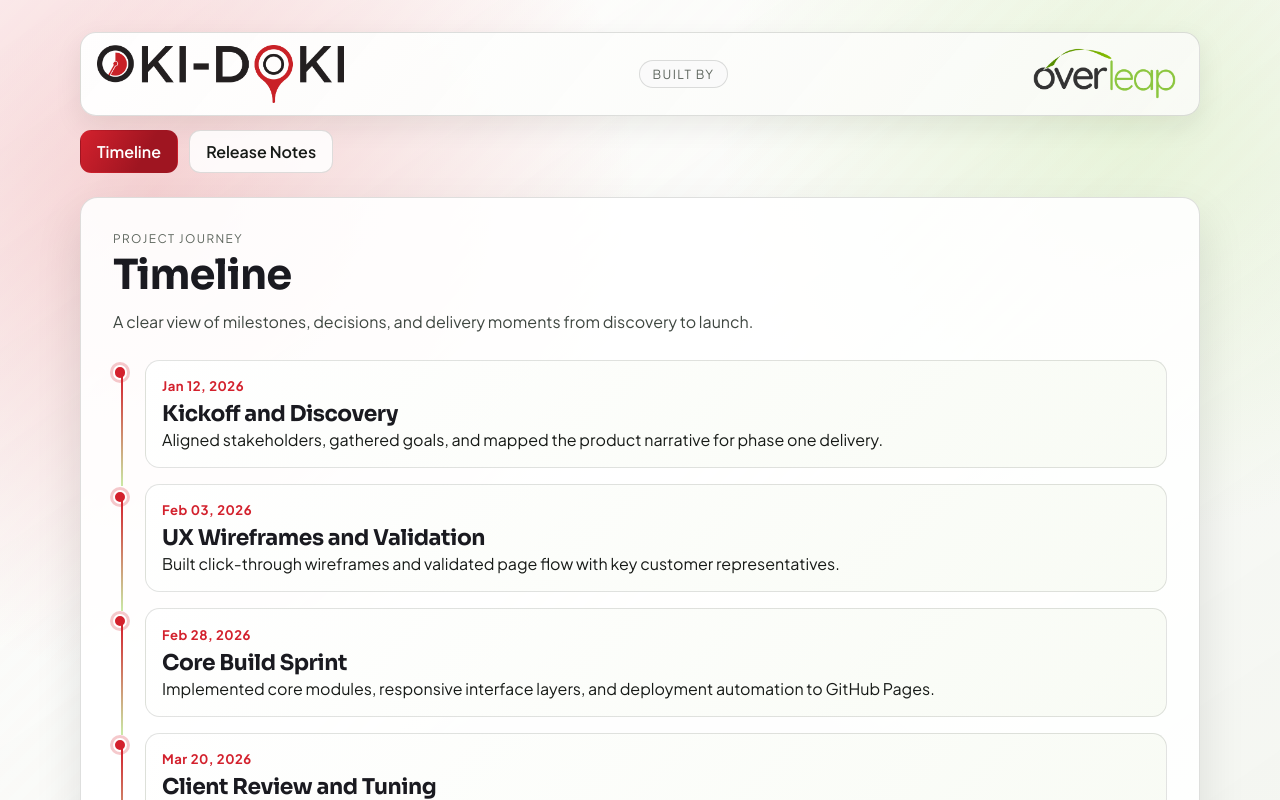
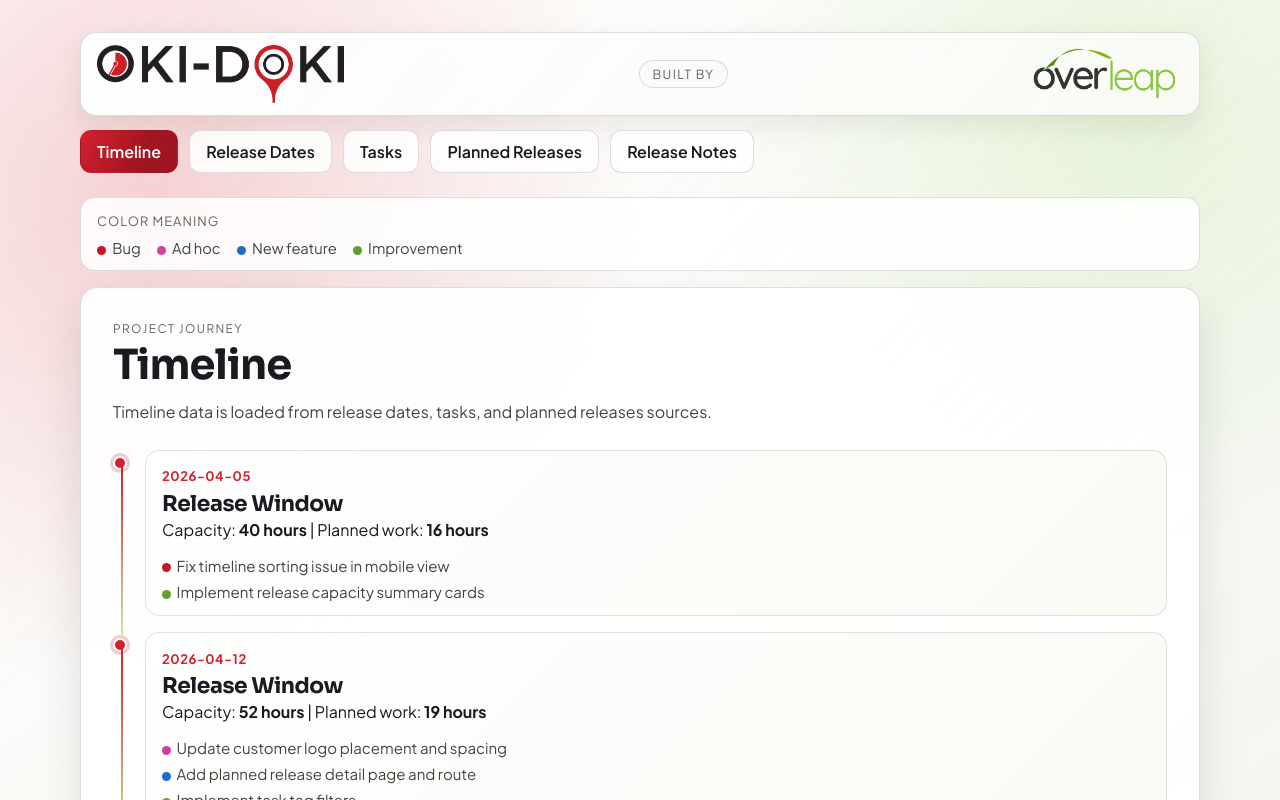
Before and after one commit to rasanga23/TIME_LINE_OKIDOKI, a React (Vite) app: page /#/timeline in a window 1280 px wide. Shown: the top 800 px of the page. Built offline with nearby package versions, Linux system fonts and the light colour scheme.

Commit message:
Add timeline and release data structure; implement pages for timeline, release dates, tasks, and planned releases

```diff
--- a/src/App.css
+++ b/src/App.css
@@ -93,6 +93,39 @@
   margin: 0 auto;
 }
 
+.legend-strip {
+  border: 1px solid var(--line);
+  border-radius: 0.9rem;
+  background: rgba(255, 255, 255, 0.86);
+  padding: 0.8rem 1rem;
+  margin: 0 0 1rem;
+}
+
+.legend-title {
+  margin: 0;
+  font-size: 0.8rem;
+  text-transform: uppercase;
+  letter-spacing: 0.08em;
+  color: var(--muted);
+}
+
+.legend-strip ul {
+  list-style: none;
+  padding: 0;
+  margin: 0.5rem 0 0;
+  display: flex;
+  flex-wrap: wrap;
+  gap: 0.8rem 1rem;
+}
+
+.legend-strip li {
+  display: inline-flex;
+  align-items: center;
+  gap: 0.4rem;
+  color: var(--soft-ink);
+  font-size: 0.92rem;
+}
+
 .page-section {
   border-radius: 1.1rem;
   border: 1px solid var(--line);
@@ -171,6 +204,122 @@
   letter-spacing: 0.04em;
 }
 
+.mini-task-list {
+  margin: 0.8rem 0 0;
+  padding: 0;
+  list-style: none;
+  display: grid;
+  gap: 0.45rem;
+}
+
+.mini-task-list li {
+  display: flex;
+  align-items: flex-start;
+  gap: 0.7rem;
+  color: var(--soft-ink);
+  font-size: 0.94rem;
+}
+
+.task-label {
+  display: inline-flex;
+  align-items: center;
+  gap: 0.35rem;
+}
+
+.task-dot {
+  width: 0.56rem;
+  height: 0.56rem;
+  min-width: 0.56rem;
+  border-radius: 50%;
+  margin-top: 0.35rem;
+}
+
+.task-dot-bug {
+  background: #c71628;
+}
+
+.task-dot-ad-hoc {
+  background: #d33f9f;
+}
+
+.task-dot-new-feature {
+  background: #1b6fc9;
+}
+
+.task-dot-improvement {
+  background: #5f9f2d;
+}
+
+.data-grid {
+  display: grid;
+  gap: 0.9rem;
+  grid-template-columns: repeat(3, minmax(0, 1fr));
+}
+
+.data-card {
+  border: 1px solid rgba(22, 27, 24, 0.12);
+  border-radius: 0.95rem;
+  padding: 1rem;
+  background: linear-gradient(165deg, rgba(255, 255, 255, 0.98), rgba(245, 250, 239, 0.96));
+}
+
+.task-table-wrap {
+  overflow-x: auto;
+}
+
+.task-table {
+  width: 100%;
+  border-collapse: collapse;
+  min-width: 560px;
+}
+
+.task-table th,
+.task-table td {
+  border-bottom: 1px solid rgba(26, 30, 27, 0.12);
+  padding: 0.75rem 0.65rem;
+  text-align: left;
+}
+
+.task-table th {
+  font-size: 0.86rem;
+  text-transform: uppercase;
+  letter-spacing: 0.06em;
+  color: var(--muted);
+}
+
+.planned-stack {
+  display: grid;
+  gap: 0.9rem;
+}
+
+.planned-card {
+  border: 1px solid rgba(22, 27, 24, 0.12);
+  border-radius: 0.95rem;
+  padding: 1rem;
+  background: linear-gradient(165deg, rgba(255, 255, 255, 0.98), rgba(245, 250, 239, 0.96));
+}
+
+.planned-card p {
+  margin-top: 0.35rem;
+  color: var(--soft-ink);
+}
+
+.planned-card ul {
+  margin: 0.8rem 0 0;
+  padding: 0;
+  list-style: none;
+  display: grid;
+  gap: 0.45rem;
+}
+
+.planned-card li {
+  display: flex;
+  justify-content: space-between;
+  gap: 0.7rem;
+  border-bottom: 1px dashed rgba(30, 34, 31, 0.2);
+  padding-bottom: 0.42rem;
+}
+
 .release-grid {
   display: grid;
   gap: 1rem;
@@ -231,6 +380,7 @@
 }
 
 @media (max-width: 960px) {
+  .data-grid,
   .release-grid {
     grid-template-columns: 1fr 1fr;
   }
@@ -249,8 +399,19 @@
     justify-content: center;
   }
 
+  .data-grid,
   .release-grid {
     grid-template-columns: 1fr;
+  }
+
+  .mini-task-list li,
+  .planned-card li {
+    flex-direction: column;
+    align-items: flex-start;
+  }
+
+  .legend-strip {
+    padding: 0.75rem;
   }
 
   .timeline-item {
--- a/src/App.tsx
+++ b/src/App.tsx
@@ -1,38 +1,11 @@
 import { NavLink, Navigate, Route, Routes } from 'react-router-dom'
 import './App.css'
-
-const timelineEvents = [
-  {
-    title: 'Kickoff and Discovery',
-    date: 'Jan 12, 2026',
-    details:
-      'Aligned stakeholders, gathered goals, and mapped the product narrative for phase one delivery.',
-  },
-  {
-    title: 'UX Wireframes and Validation',
-    date: 'Feb 03, 2026',
-    details:
-      'Built click-through wireframes and validated page flow with key customer representatives.',
-  },
-  {
-    title: 'Core Build Sprint',
-    date: 'Feb 28, 2026',
-    details:
-      'Implemented core modules, responsive interface layers, and deployment automation to GitHub Pages.',
-  },
-  {
-    title: 'Client Review and Tuning',
-    date: 'Mar 20, 2026',
-    details:
-      'Addressed review feedback, polished visual details, and improved first-load performance.',
-  },
-  {
-    title: 'Go Live',
-    date: 'Apr 01, 2026',
-    details:
-      'Released production-ready version with timeline and release notes for transparent project communication.',
-  },
-]
+import {
+  buildTimelineData,
+  releaseDatesData,
+  tasksData,
+  type TaskEntry,
+} from './timeline-data'
 
 const releases = [
   {
@@ -67,6 +40,38 @@ const releases = [
 const okidokiLogo = `${import.meta.env.BASE_URL}okidoki.png`
 const overleapLogo = `${import.meta.env.BASE_URL}overleaplogo.png`
 
+const timelineData = buildTimelineData()
+
+function taskDotClass(tag: TaskEntry['tag']) {
+  return `task-dot task-dot-${tag.replace(' ', '-')}`
+}
+
+function TagLegend() {
+  return (
+    <section className="legend-strip" aria-label="Tag color meaning">
+      <p className="legend-title">Color Meaning</p>
+      <ul>
+        <li>
+          <span className="task-dot task-dot-bug" aria-hidden="true" />
+          Bug
+        </li>
+        <li>
+          <span className="task-dot task-dot-ad-hoc" aria-hidden="true" />
+          Ad hoc
+        </li>
+        <li>
+          <span className="task-dot task-dot-new-feature" aria-hidden="true" />
+          New feature
+        </li>
+        <li>
+          <span className="task-dot task-dot-improvement" aria-hidden="true" />
+          Improvement
+        </li>
+      </ul>
+    </section>
+  )
+}
+
 function TimelinePage() {
   return (
     <section className="page-section" aria-labelledby="timeline-heading">
@@ -74,22 +79,126 @@ function TimelinePage() {
         <p className="eyebrow">Project Journey</p>
         <h1 id="timeline-heading">Timeline</h1>
         <p className="intro">
-          A clear view of milestones, decisions, and delivery moments from discovery to launch.
+          Timeline data is loaded from release dates, tasks, and planned releases sources.
         </p>
       </div>
 
       <ol className="timeline-list">
-        {timelineEvents.map((event) => (
-          <li key={event.title} className="timeline-item">
+        {timelineData.map((event) => (
+          <li key={event.date} className="timeline-item">
             <div className="timeline-dot" aria-hidden="true" />
             <article className="timeline-card">
               <p className="timeline-date">{event.date}</p>
-              <h2>{event.title}</h2>
-              <p>{event.details}</p>
+              <h2>Release Window</h2>
+              <p>
+                Capacity: <strong>{event.capacityHours} hours</strong> | Planned work:{' '}
+                <strong>{event.totalTaskHours} hours</strong>
+              </p>
+              <ul className="mini-task-list">
+                {event.tasks.map((task) => (
+                  <li key={task.id}>
+                    <span className="task-label">
+                      <span className={taskDotClass(task.tag)} aria-hidden="true" />
+                      {task.title}
+                    </span>
+                  </li>
+                ))}
+              </ul>
             </article>
           </li>
         ))}
       </ol>
+    </section>
+  )
+}
+
+function ReleaseDatesPage() {
+  return (
+    <section className="page-section" aria-labelledby="release-dates-heading">
+      <div className="page-head">
+        <p className="eyebrow">Data Page</p>
+        <h1 id="release-dates-heading">Release Dates</h1>
+        <p className="intro">Each date includes release capacity as number of available hours.</p>
+      </div>
+
+      <div className="data-grid">
+        {releaseDatesData.map((item) => (
+          <article key={item.date} className="data-card">
+            <p className="timeline-date">{item.date}</p>
+            <h2>{item.capacityHours} Hours Capacity</h2>
+          </article>
+        ))}
+      </div>
+    </section>
+  )
+}
+
+function TasksPage() {
+  return (
+    <section className="page-section" aria-labelledby="tasks-heading">
+      <div className="page-head">
+        <p className="eyebrow">Data Page</p>
+        <h1 id="tasks-heading">Tasks</h1>
+        <p className="intro">Task title, required hours, and tag: bug, improvement, ad hoc, or new feature.</p>
+      </div>
+
+      <div className="task-table-wrap">
+        <table className="task-table">
+          <thead>
+            <tr>
+              <th>Task Title</th>
+              <th>Hours</th>
+            </tr>
+          </thead>
+          <tbody>
+            {tasksData.map((task) => (
+              <tr key={task.id}>
+                <td>
+                  <span className="task-label">
+                    <span className={taskDotClass(task.tag)} aria-hidden="true" />
+                    {task.title}
+                  </span>
+                </td>
+                <td>{task.hours}</td>
+              </tr>
+            ))}
+          </tbody>
+        </table>
+      </div>
+    </section>
+  )
+}
+
+function PlannedReleasesPage() {
+  return (
+    <section className="page-section" aria-labelledby="planned-releases-heading">
+      <div className="page-head">
+        <p className="eyebrow">Data Page</p>
+        <h1 id="planned-releases-heading">Planned Releases</h1>
+        <p className="intro">Each date lists all related tasks from the Tasks page data.</p>
+      </div>
+
+      <div className="planned-stack">
+        {timelineData.map((entry) => (
+          <article key={entry.date} className="planned-card">
+            <h2>{entry.date}</h2>
+            <p>
+              Capacity: {entry.capacityHours}h | Planned: {entry.totalTaskHours}h
+            </p>
+            <ul>
+              {entry.tasks.map((task) => (
+                <li key={task.id}>
+                  <span className="task-label">
+                    <span className={taskDotClass(task.tag)} aria-hidden="true" />
+                    {task.title}
+                  </span>
+                  <span>{task.hours}h</span>
+                </li>
+              ))}
+            </ul>
+          </article>
+        ))}
+      </div>
     </section>
   )
 }
@@ -144,6 +253,24 @@ function App() {
             Timeline
           </NavLink>
           <NavLink
+            to="/release-dates"
+            className={({ isActive }) => (isActive ? 'nav-link active' : 'nav-link')}
+          >
+            Release Dates
+          </NavLink>
+          <NavLink
+            to="/tasks"
+            className={({ isActive }) => (isActive ? 'nav-link active' : 'nav-link')}
+          >
+            Tasks
+          </NavLink>
+          <NavLink
+            to="/planned-releases"
+            className={({ isActive }) => (isActive ? 'nav-link active' : 'nav-link')}
+          >
+            Planned Releases
+          </NavLink>
+          <NavLink
             to="/release-notes"
             className={({ isActive }) => (isActive ? 'nav-link active' : 'nav-link')}
           >
@@ -153,9 +280,13 @@ function App() {
       </header>
 
       <main className="site-main">
+        <TagLegend />
         <Routes>
           <Route path="/" element={<Navigate to="/timeline" replace />} />
           <Route path="/timeline" element={<TimelinePage />} />
+          <Route path="/release-dates" element={<ReleaseDatesPage />} />
+          <Route path="/tasks" element={<TasksPage />} />
+          <Route path="/planned-releases" element={<PlannedReleasesPage />} />
           <Route path="/release-notes" element={<ReleaseNotesPage />} />
         </Routes>
       </main>
--- /dev/null
+++ b/src/timeline-data/index.ts
@@ -0,0 +1,27 @@
+import { plannedReleasesData } from './planned-releases'
+import { releaseDatesData } from './release-dates'
+import { tasksData } from './tasks'
+import type { TimelineEntry } from './types'
+
+export { plannedReleasesData, releaseDatesData, tasksData }
+export type { PlannedReleaseEntry, ReleaseDateEntry, TaskEntry, TaskTag, TimelineEntry } from './types'
+
+export function buildTimelineData(): TimelineEntry[] {
+  const releaseCapacityMap = new Map(releaseDatesData.map((item) => [item.date, item.capacityHours]))
+  const taskMap = new Map(tasksData.map((task) => [task.id, task]))
+
+  return plannedReleasesData.map((plan) => {
+    const tasks = plan.taskIds
+      .map((taskId) => taskMap.get(taskId))
+      .filter((task): task is NonNullable<typeof task> => Boolean(task))
+
+    const totalTaskHours = tasks.reduce((sum, task) => sum + task.hours, 0)
+
+    return {
+      date: plan.date,
+      capacityHours: releaseCapacityMap.get(plan.date) ?? 0,
+      totalTaskHours,
+      tasks,
+    }
+  })
+}
--- /dev/null
+++ b/src/timeline-data/planned-releases.ts
@@ -0,0 +1,16 @@
+import type { PlannedReleaseEntry } from './types'
+
+export const plannedReleasesData: PlannedReleaseEntry[] = [
+  {
+    date: '2026-04-05',
+    taskIds: ['T-101', 'T-102'],
+  },
+  {
+    date: '2026-04-12',
+    taskIds: ['T-103', 'T-104', 'T-105'],
+  },
+  {
+    date: '2026-04-19',
+    taskIds: ['T-106', 'T-107'],
+  },
+]
--- /dev/null
+++ b/src/timeline-data/release-dates.ts
@@ -0,0 +1,16 @@
+import type { ReleaseDateEntry } from './types'
+
+export const releaseDatesData: ReleaseDateEntry[] = [
+  {
+    date: '2026-04-05',
+    capacityHours: 40,
+  },
+  {
+    date: '2026-04-12',
+    capacityHours: 52,
+  },
+  {
+    date: '2026-04-19',
+    capacityHours: 44,
+  },
+]
--- /dev/null
+++ b/src/timeline-data/tasks.ts
@@ -0,0 +1,46 @@
+import type { TaskEntry } from './types'
+
+export const tasksData: TaskEntry[] = [
+  {
+    id: 'T-101',
+    title: 'Fix timeline sorting issue in mobile view',
+    hours: 6,
+    tag: 'bug',
+  },
+  {
+    id: 'T-102',
+    title: 'Implement release capacity summary cards',
+    hours: 10,
+    tag: 'improvement',
+  },
+  {
+    id: 'T-103',
+    title: 'Update customer logo placement and spacing',
+    hours: 4,
+    tag: 'ad hoc',
+  },
+  {
+    id: 'T-104',
+    title: 'Add planned release detail page and route',
+    hours: 8,
+    tag: 'new feature',
+  },
+  {
+    id: 'T-105',
+    title: 'Implement task tag filters',
+    hours: 7,
+    tag: 'improvement',
+  },
+  {
+    id: 'T-106',
+    title: 'Patch release note card overflow bug',
+    hours: 5,
+    tag: 'bug',
+  },
+  {
+    id: 'T-107',
+    title: 'Prepare emergency label copy update',
+    hours: 3,
+    tag: 'ad hoc',
+  },
+]
--- /dev/null
+++ b/src/timeline-data/types.ts
@@ -0,0 +1,25 @@
+export type TaskTag = 'bug' | 'improvement' | 'ad hoc' | 'new feature'
+
+export interface ReleaseDateEntry {
+  date: string
+  capacityHours: number
+}
+
+export interface TaskEntry {
+  id: string
+  title: string
+  hours: number
+  tag: TaskTag
+}
+
+export interface PlannedReleaseEntry {
+  date: string
+  taskIds: string[]
+}
+
+export interface TimelineEntry {
+  date: string
+  capacityHours: number
+  totalTaskHours: number
+  tasks: TaskEntry[]
+}
```
